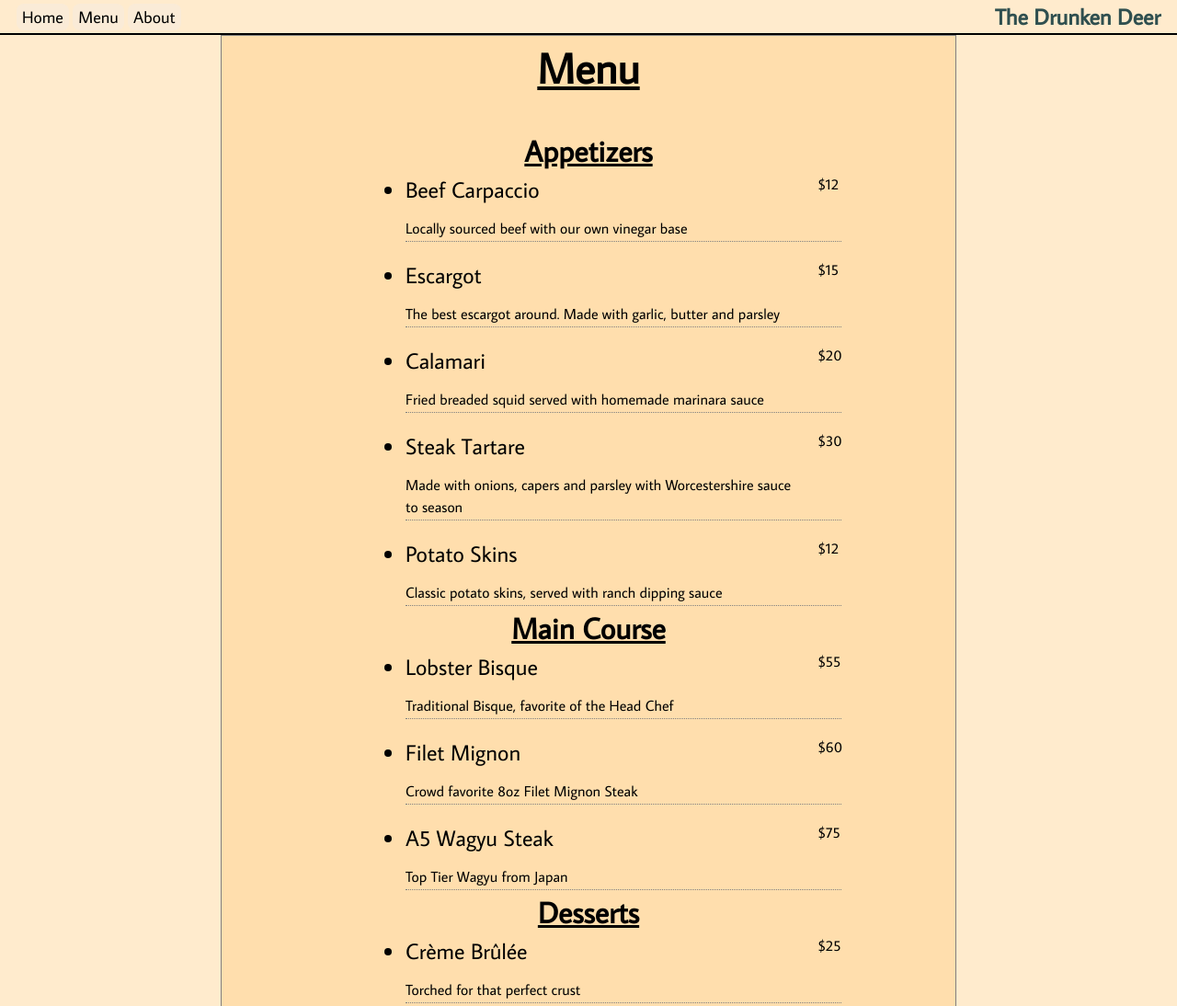
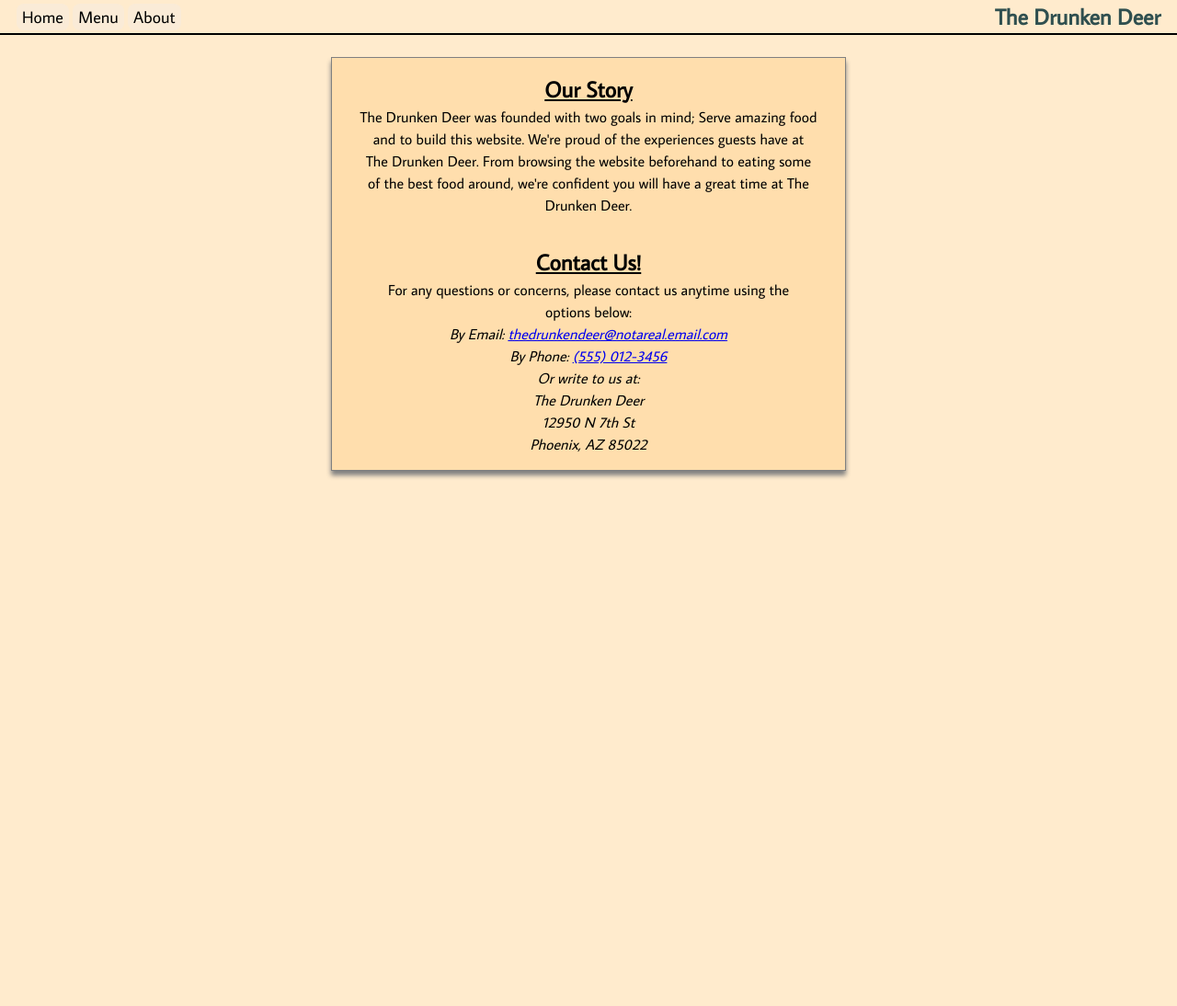
Before and after one commit to Ethan-Hannum/restaurant-page, a website built with webpack: page src/template.html in a window 1280 px wide. Shown: the top 1094 px of the page at 92% size. After the commit the page ends 800 px from the top, so only its background shows below. Built offline with nearby package versions, Linux system fonts and the light colour scheme.

Commit message:
Finish marking up and styling the about page

```diff
--- a/src/index.js
+++ b/src/index.js
@@ -20,8 +20,6 @@ const building = (() => {
     return { swapMenu };
 })();
 
-menuPage.build();
-
 menu.addEventListener("click", building.swapMenu);
 
 console.log("Webpack is working!");
--- a/src/styles.css
+++ b/src/styles.css
@@ -72,6 +72,10 @@ header {
 
 nav {
   margin: auto 0;
+}
+
+h2 {
+  text-decoration: underline;
 }
 
 #logo {
@@ -273,3 +277,17 @@ button:nth-child(1) {
   grid-row: 2;
   grid-column: 1;
 }
+
+#about-container {
+  display: flex;
+  flex-direction: column;
+  background-color: navajowhite;
+  margin: 24px 360px;
+  border: 1px solid gray;
+  box-shadow: 0px 5px 5px gray;
+}
+
+#story-container, #contact-container {
+  margin: 16px 24px;
+  text-align: center;
+}
--- a/src/template.html
+++ b/src/template.html
@@ -15,74 +15,28 @@
         <div id="logo">The Drunken Deer</div>
     </header>
     <div id="content">
-        <!-- <div id="menu-container">
-            <h1>Menu</h1>
-            <div class="menu-section">
-                <h2>Appetizers</h2>
-                <ul class="menu-list appetizers">
-                    <div class="menu-item">
-                        <li>Beef Carpaccio</li>
-                        <p>Locally sourced beef with our own vinegar base</p>
-                    </div>
-                    <p>$12</p>
-                    <div class="menu-item">
-                        <li>Escargot</li>
-                        <p>The best escargot around made with garlic, butter and parsley</p>
-                    </div>
-                    <p>$15</p>
-                    <div class="menu-item">
-                        <li>Calamari</li>
-                        <p>Fried breaded squid with our homemade marinara sauce</p>
-                    </div>
-                    <p>$20</p>
-                    <div class="menu-item">
-                        <li>Steak Tartare</li>
-                        <p>Made with onions, capers and parsley with Worcestershire sauce to season</p>
-                    </div>
-                    <p>$30</p>
-                    <div class="menu-item">
-                        <li>Potato Skins</li>
-                        <p>Classic potato skins, served with ranch dipping sauce</p>
-                    </div>
-                    <p>$12</p>
-                </ul>
+        <div id="about-container">
+            <div id="story-container">
+                <h2>Our Story</h2>
+                <p>The Drunken Deer was founded with two goals in mind; Serve amazing food and to build this website.
+                    We're proud of the experiences guests have at The Drunken Deer. From browsing the website beforehand
+                    to eating some of the best food around, we're confident you will have a great time at The Drunken
+                    Deer.
+                </p>
             </div>
-            <div class="menu-section">
-                <h2>Main Course</h2>
-                <ul class="menu-list main-course">
-                    <div class="menu-item">
-                        <li>Lobster Bisque</li>
-                        <p>Traditional Bisque, Head Chefs favorite dish</p>
-                    </div>
-                    <p>$55</p>
-                    <div class="menu-item">
-                        <li>Filet Mignon</li>
-                        <p>Crowd favorite 8oz Filet Mignon steak</p>
-                    </div>
-                    <p>$60</p>
-                    <div class="menu-item">
-                        <li>A5 Wagyu Steak</li>
-                        <p>Top tier Wagyu steak, also a Head Chef's favorite</p>
-                    </div>
-                    <p>$75</p>
-                </ul>
+            <div id="contact-container">
+                <h2>Contact Us!</h2>
+                <p>For any questions or concerns, please contact us anytime using the options below:</p>
+                <address>
+                    By Email: <a href="mailto:thedrunkendeer@notareal.email.com">thedrunkendeer@notareal.email.com</a><br />
+                    By Phone: <a href="tel:+15550123456">(555) 012-3456</a><br />
+                    Or write to us at: <br />
+                    The Drunken Deer <br />
+                    12950 N 7th St<br />
+                    Phoenix, AZ 85022
+                </address>
             </div>
-            <div class="menu-section">
-                <h2>Dessert</h2>
-                <ul class="menu-list dessert">
-                    <div class="menu-item">
-                        <li>Creme Brulee</li>
-                        <p>Torched at the end for that classic finish</p>
-                    </div>
-                    <p>$25</p>
-                    <div class="menu-item">
-                        <li>Chocolate Souffle</li>
-                        <p>A delicant chocolate souffle for one or to share</p>
-                    </div>
-                    <p>$25</p>
-                </ul>
-            </div>
-        </div> -->
+        </div>
     </div>
 </body>
 </html>
```
